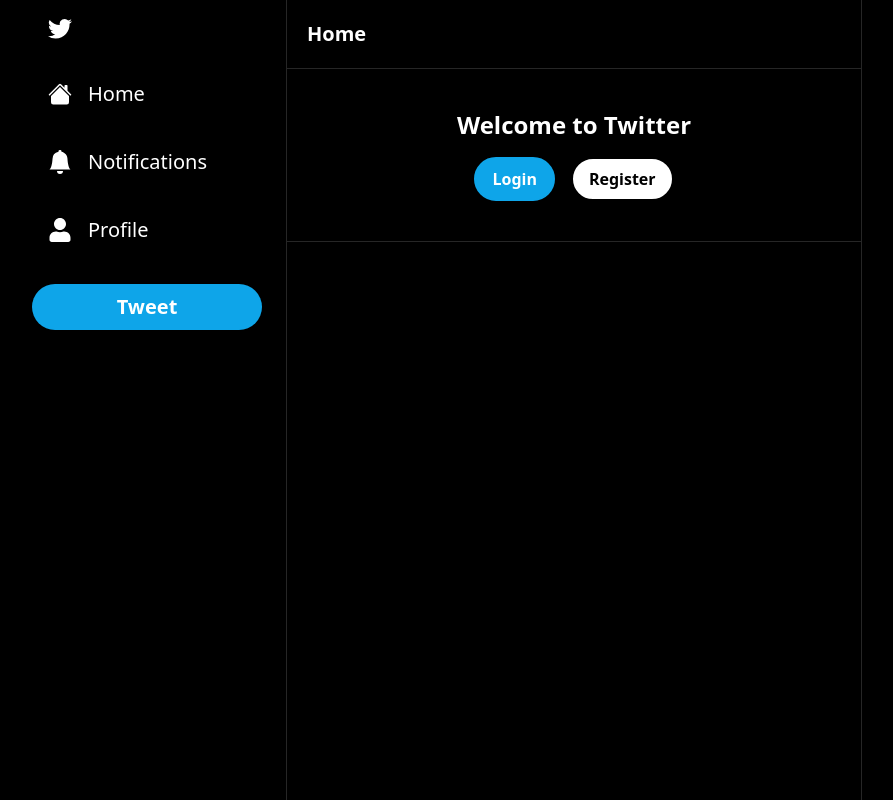
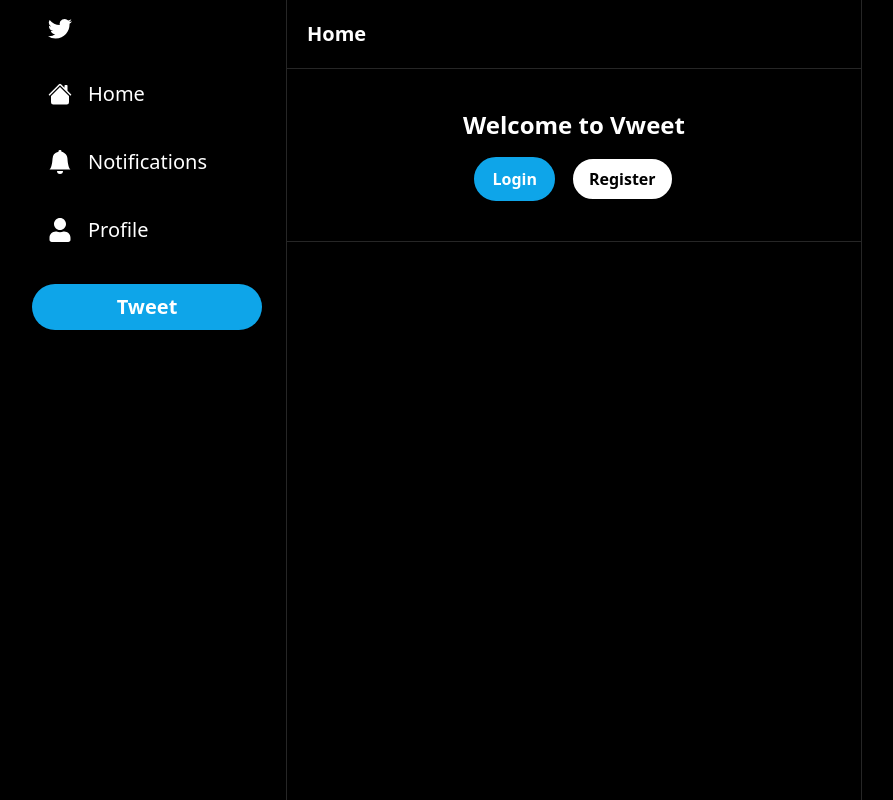
Before and after one commit to Vinnie-tec/Vweet-Twitting-website-, a Next.js app: page / in a window 1280 px wide. Shown: the whole page, without its empty margins (66-959 px from the left). Built offline with nearby package versions, Linux system fonts and the light colour scheme; no server answers; the database is empty.

Commit message:
Changed Twitter to Vweet

```diff
--- a/components/Form.tsx
+++ b/components/Form.tsx
@@ -95,7 +95,7 @@ const Form: React.FC<FormProps> = ({ placeholder, isComment, postId }) => {
       ) : (
         <div className="py-8">
           <h1 className="text-white text-2xl text-center mb-4 font-bold">
-            Welcome to Twitter
+            Welcome to Vweet
           </h1>
           <div className="flex flex-row items-center justify-center gap-4">
             <Button label="Login" onClick={loginModal.onOpen} />
--- a/components/modals/LoginModal.tsx
+++ b/components/modals/LoginModal.tsx
@@ -61,7 +61,7 @@ const LoginModal = () => {
 
   const footerContent = (
     <div className="text-neutral-400 text-center mt-4">
-      <p>First time using Twitter?
+      <p>First time using Vweet?
         <span
           onClick={onToggle}
           className="
--- a/package.json
+++ b/package.json
@@ -1,5 +1,5 @@
 {
-  "name": "twitter-clone",
+  "name": "twitter-clone-practice",
   "version": "0.1.0",
   "private": true,
   "scripts": {
```
Also changed, not shown: 1 other file (tests, documents, lock files or other folders).
